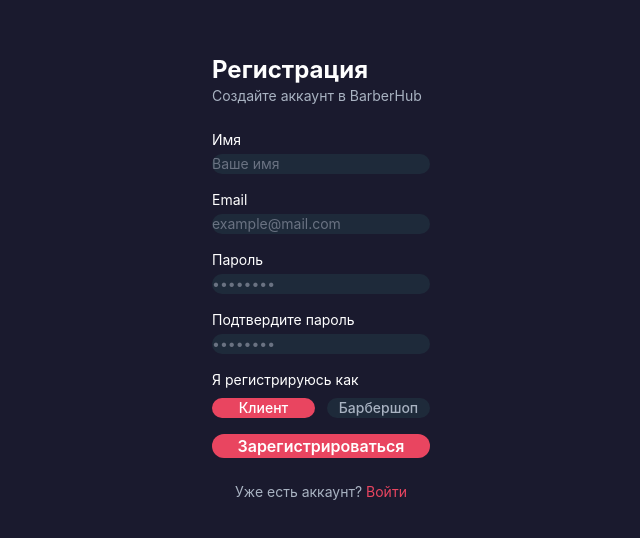
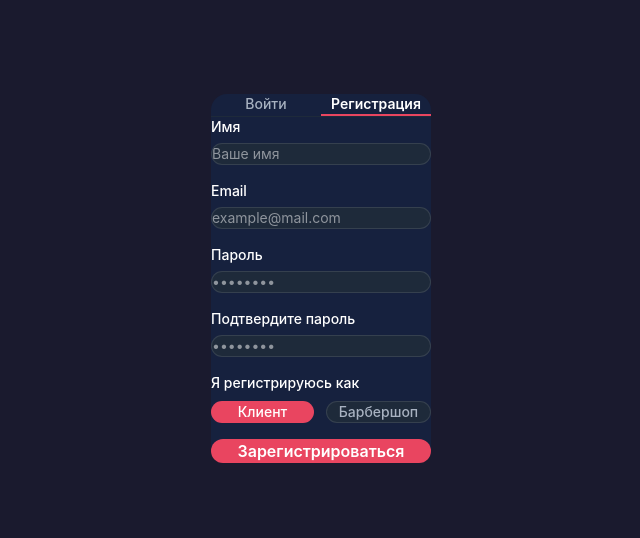
Before and after one commit to kaldybekoff/BarberShopHub_Frontend, a React (Vite) app: page /register in a window 1280 px wide. Shown: the part 122-660 px from the top of the page, without its empty margins (319-959 px from the left). Built offline with nearby package versions, Linux system fonts and the light colour scheme.

Commit message:
polish auth pages for desktop layout

```diff
--- a/src/pages/auth/LoginPage.jsx
+++ b/src/pages/auth/LoginPage.jsx
@@ -44,70 +44,82 @@ function LoginPage() {
     }
   }
 
+  const inputClass = "w-full px-4 py-3 rounded-xl text-white text-sm focus:outline-none focus:border-white/30 transition-colors";
+  const inputStyle = {
+    backgroundColor: colors.light,
+    border: "1px solid rgba(255,255,255,0.1)",
+  };
+
   return (
-    <div className="min-h-screen flex flex-col items-center justify-center px-6"
-      style={{ backgroundColor: colors.primary }}>
-
-      <div className="w-full max-w-sm flex flex-col gap-6">
-
-        <div>
-          <h1 className="text-2xl font-bold text-white">Вход</h1>
-          <p className="text-sm mt-1" style={{ color: colors.gray }}>
-            Войдите в свой аккаунт BarberHub
-          </p>
+    <div
+      className="min-h-screen flex items-center justify-center px-6"
+      style={{ backgroundColor: colors.primary }}
+    >
+      <div
+        className="w-full max-w-md rounded-2xl p-8"
+        style={{ backgroundColor: colors.dark }}
+      >
+        {/* табы */}
+        <div className="flex border-b mb-8" style={{ borderColor: colors.light }}>
+          <span
+            className="flex-1 py-3 text-center text-sm font-semibold text-white"
+            style={{ borderBottom: `2px solid ${colors.accent}` }}
+          >
+            Войти
+          </span>
+          <Link
+            to="/register"
+            className="flex-1 py-3 text-center text-sm font-medium transition-colors hover:text-white"
+            style={{ color: colors.gray }}
+          >
+            Регистрация
+          </Link>
         </div>
 
-        <form onSubmit={handleLogin} className="flex flex-col gap-4">
-          <div className="flex flex-col gap-1">
-            <label className="text-sm text-white">Email</label>
+        <form onSubmit={handleLogin} className="flex flex-col gap-5">
+          <div className="flex flex-col gap-1.5">
+            <label className="text-sm font-medium text-white">Email</label>
             <input
               type="email"
               name="email"
               value={formData.email}
               onChange={handleChange}
               placeholder="example@mail.com"
-              className="w-full px-4 py-3 rounded-xl text-white text-sm placeholder-gray-500 focus:outline-none"
-              style={{ backgroundColor: colors.light }}
+              className={inputClass}
+              style={inputStyle}
             />
           </div>
 
-          <div className="flex flex-col gap-1">
-            <label className="text-sm text-white">Пароль</label>
+          <div className="flex flex-col gap-1.5">
+            <label className="text-sm font-medium text-white">Пароль</label>
             <input
               type="password"
               name="password"
               value={formData.password}
               onChange={handleChange}
               placeholder="••••••••"
-              className="w-full px-4 py-3 rounded-xl text-white text-sm placeholder-gray-500 focus:outline-none"
-              style={{ backgroundColor: colors.light }}
+              className={inputClass}
+              style={inputStyle}
             />
           </div>
 
           {errorMessage && (
-            <p className="text-sm" style={{ color: colors.accent }}>
-              {errorMessage}
-            </p>
+            <p className="text-sm text-red-400">{errorMessage}</p>
           )}
 
           <button
             type="submit"
             disabled={isLoading}
             className="w-full py-3 rounded-xl font-semibold text-white text-base mt-1 hover:opacity-90 transition-opacity disabled:opacity-60"
-            style={{ backgroundColor: colors.accent }}>
+            style={{ backgroundColor: colors.accent }}
+          >
             {isLoading ? "Входим..." : "Войти"}
           </button>
         </form>
 
-        <div className="flex flex-col items-center gap-2 text-sm">
-          <span style={{ color: colors.gray }}>Забыли пароль? — скоро будет</span>
-          <p style={{ color: colors.gray }}>
-            Нет аккаунта?{" "}
-            <Link to="/register" style={{ color: colors.accent }}>
-              Зарегистрироваться
-            </Link>
-          </p>
-        </div>
+        <p className="text-sm text-center mt-6" style={{ color: colors.gray }}>
+          Забыли пароль? — скоро будет
+        </p>
 
       </div>
     </div>
--- a/src/pages/auth/RegisterPage.jsx
+++ b/src/pages/auth/RegisterPage.jsx
@@ -45,88 +45,107 @@ function RegisterPage() {
     }
   }
 
-  const inputStyle = { backgroundColor: colors.light };
+  const inputClass = "w-full px-4 py-3 rounded-xl text-white text-sm focus:outline-none focus:border-white/30 transition-colors";
+  const inputStyle = {
+    backgroundColor: colors.light,
+    border: "1px solid rgba(255,255,255,0.1)",
+  };
 
   return (
-    <div className="min-h-screen flex flex-col items-center justify-center px-6 py-10"
-      style={{ backgroundColor: colors.primary }}>
-
-      <div className="w-full max-w-sm flex flex-col gap-6">
-
-        <div>
-          <h1 className="text-2xl font-bold text-white">Регистрация</h1>
-          <p className="text-sm mt-1" style={{ color: colors.gray }}>
-            Создайте аккаунт в BarberHub
-          </p>
+    <div
+      className="min-h-screen flex items-center justify-center px-6 py-10"
+      style={{ backgroundColor: colors.primary }}
+    >
+      <div
+        className="w-full max-w-md rounded-2xl p-8"
+        style={{ backgroundColor: colors.dark }}
+      >
+        {/* табы */}
+        <div className="flex border-b mb-8" style={{ borderColor: colors.light }}>
+          <Link
+            to="/login"
+            className="flex-1 py-3 text-center text-sm font-medium transition-colors hover:text-white"
+            style={{ color: colors.gray }}
+          >
+            Войти
+          </Link>
+          <span
+            className="flex-1 py-3 text-center text-sm font-semibold text-white"
+            style={{ borderBottom: `2px solid ${colors.accent}` }}
+          >
+            Регистрация
+          </span>
         </div>
 
         <form onSubmit={handleRegister} className="flex flex-col gap-4">
-          <div className="flex flex-col gap-1">
-            <label className="text-sm text-white">Имя</label>
+          <div className="flex flex-col gap-1.5">
+            <label className="text-sm font-medium text-white">Имя</label>
             <input
               type="text"
               name="name"
               value={formData.name}
               onChange={handleChange}
               placeholder="Ваше имя"
-              className="w-full px-4 py-3 rounded-xl text-white text-sm placeholder-gray-500 focus:outline-none"
+              className={inputClass}
               style={inputStyle}
             />
           </div>
 
-          <div className="flex flex-col gap-1">
-            <label className="text-sm text-white">Email</label>
+          <div className="flex flex-col gap-1.5">
+            <label className="text-sm font-medium text-white">Email</label>
             <input
               type="email"
               name="email"
               value={formData.email}
               onChange={handleChange}
               placeholder="example@mail.com"
-              className="w-full px-4 py-3 rounded-xl text-white text-sm placeholder-gray-500 focus:outline-none"
+              className={inputClass}
               style={inputStyle}
             />
           </div>
 
-          <div className="flex flex-col gap-1">
-            <label className="text-sm text-white">Пароль</label>
+          <div className="flex flex-col gap-1.5">
+            <label className="text-sm font-medium text-white">Пароль</label>
             <input
               type="password"
               name="password"
               value={formData.password}
               onChange={handleChange}
               placeholder="••••••••"
-              className="w-full px-4 py-3 rounded-xl text-white text-sm placeholder-gray-500 focus:outline-none"
+              className={inputClass}
               style={inputStyle}
             />
           </div>
 
-          <div className="flex flex-col gap-1">
-            <label className="text-sm text-white">Подтвердите пароль</label>
+          <div className="flex flex-col gap-1.5">
+            <label className="text-sm font-medium text-white">Подтвердите пароль</label>
             <input
               type="password"
               name="confirmPassword"
               value={formData.confirmPassword}
               onChange={handleChange}
               placeholder="••••••••"
-              className="w-full px-4 py-3 rounded-xl text-white text-sm placeholder-gray-500 focus:outline-none"
+              className={inputClass}
               style={inputStyle}
             />
           </div>
 
           {/* выбор роли */}
           <div className="flex flex-col gap-2">
-            <label className="text-sm text-white">Я регистрируюсь как</label>
+            <label className="text-sm font-medium text-white">Я регистрируюсь как</label>
             <div className="flex gap-3">
               {["User", "Barbershop"].map((r) => (
                 <button
                   key={r}
                   type="button"
                   onClick={() => setFormData({ ...formData, role: r })}
-                  className="flex-1 py-2 rounded-xl text-sm font-medium transition-colors"
+                  className="flex-1 py-2.5 rounded-xl text-sm font-medium transition-colors"
                   style={{
                     backgroundColor: formData.role === r ? colors.accent : colors.light,
+                    border: formData.role === r ? "none" : "1px solid rgba(255,255,255,0.1)",
                     color: formData.role === r ? "#ffffff" : colors.gray,
-                  }}>
+                  }}
+                >
                   {r === "User" ? "Клиент" : "Барбершоп"}
                 </button>
               ))}
@@ -134,26 +153,18 @@ function RegisterPage() {
           </div>
 
           {errorMessage && (
-            <p className="text-sm" style={{ color: colors.accent }}>
-              {errorMessage}
-            </p>
+            <p className="text-sm text-red-400">{errorMessage}</p>
           )}
 
           <button
             type="submit"
             disabled={isLoading}
             className="w-full py-3 rounded-xl font-semibold text-white text-base mt-1 hover:opacity-90 transition-opacity disabled:opacity-60"
-            style={{ backgroundColor: colors.accent }}>
+            style={{ backgroundColor: colors.accent }}
+          >
             {isLoading ? "Регистрируем..." : "Зарегистрироваться"}
           </button>
         </form>
-
-        <p className="text-sm text-center" style={{ color: colors.gray }}>
-          Уже есть аккаунт?{" "}
-          <Link to="/login" style={{ color: colors.accent }}>
-            Войти
-          </Link>
-        </p>
 
       </div>
     </div>
```
Also changed, not shown: src/pages/auth/VerifyPage.jsx (+21 -16 lines), src/pages/auth/WelcomePage.jsx (+17 -12 lines).
